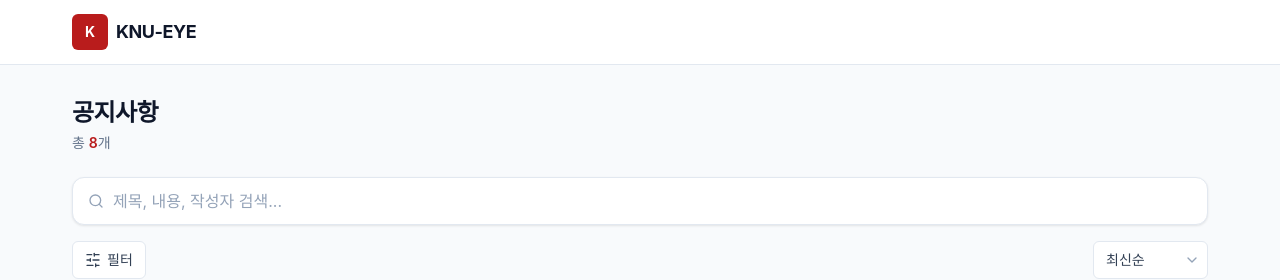
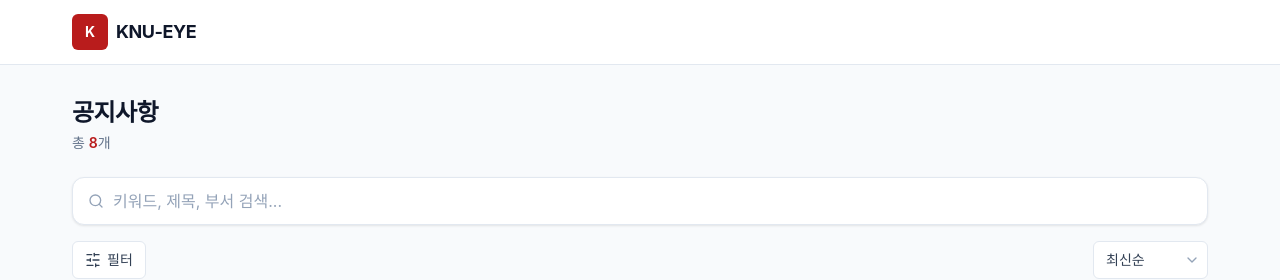
Before and after one commit to KNU-EYE/knu-eye-client, a React (Vite) app: page / in a window 1280 px wide. Shown: the top 280 px of the page. Built offline with nearby package versions, Linux system fonts and the light colour scheme.

Commit message:
feat : 검색 키워드 검색 기능 추가

```diff
--- a/src/components/notice/SearchBar.jsx
+++ b/src/components/notice/SearchBar.jsx
@@ -15,7 +15,7 @@ function SearchBar() {
         type="search"
         value={searchQuery}
         onChange={(e) => setSearchQuery(e.target.value)}
-        placeholder="제목, 내용, 작성자 검색..."
+        placeholder="키워드, 제목, 부서 검색..."
         aria-label="공지 검색"
         className="h-11 w-full rounded-xl border border-slate-200 bg-white pl-10 pr-4 text-sm text-slate-900 placeholder:text-slate-400 shadow-card transition focus:border-brand-300 sm:h-12 sm:text-base"
       />
```
